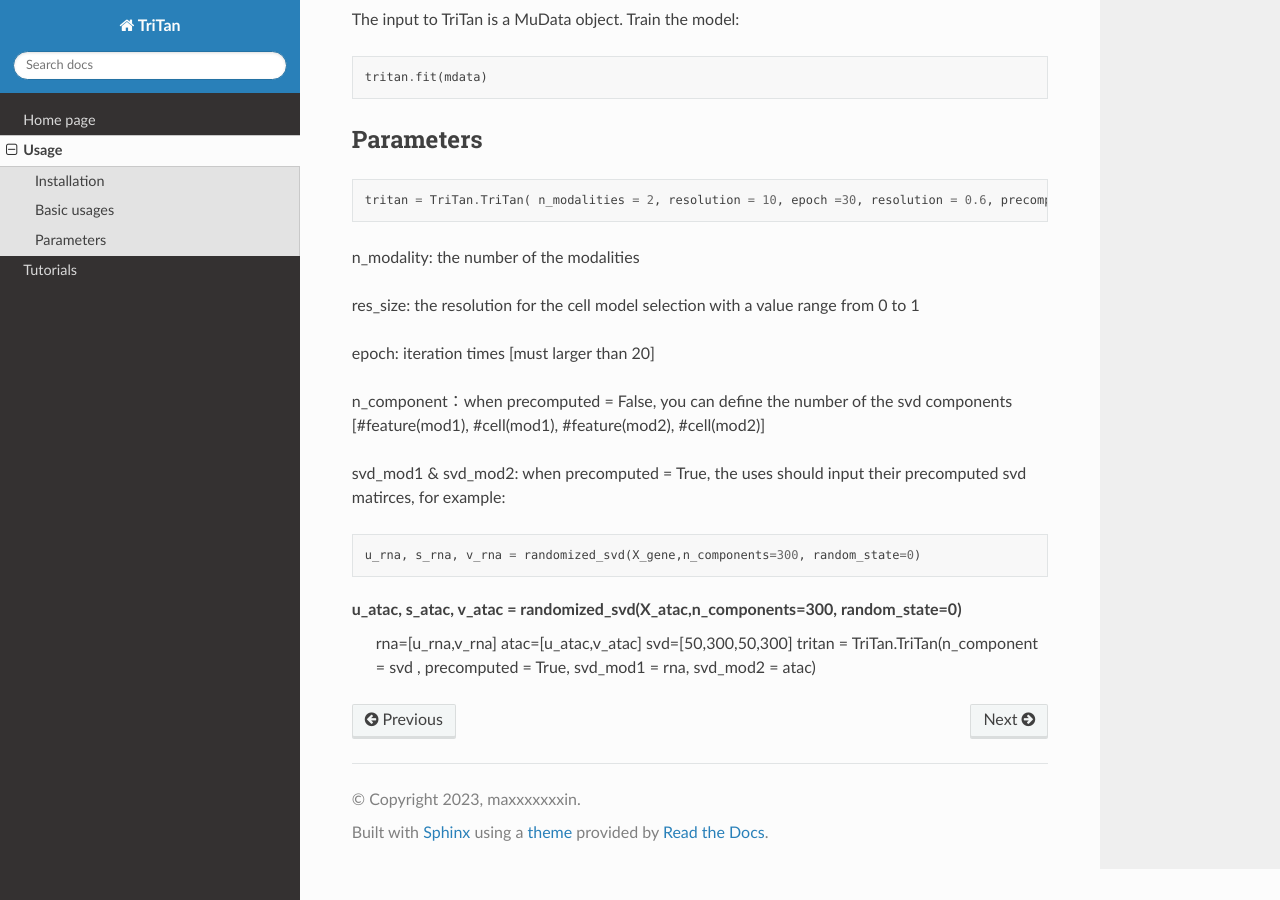
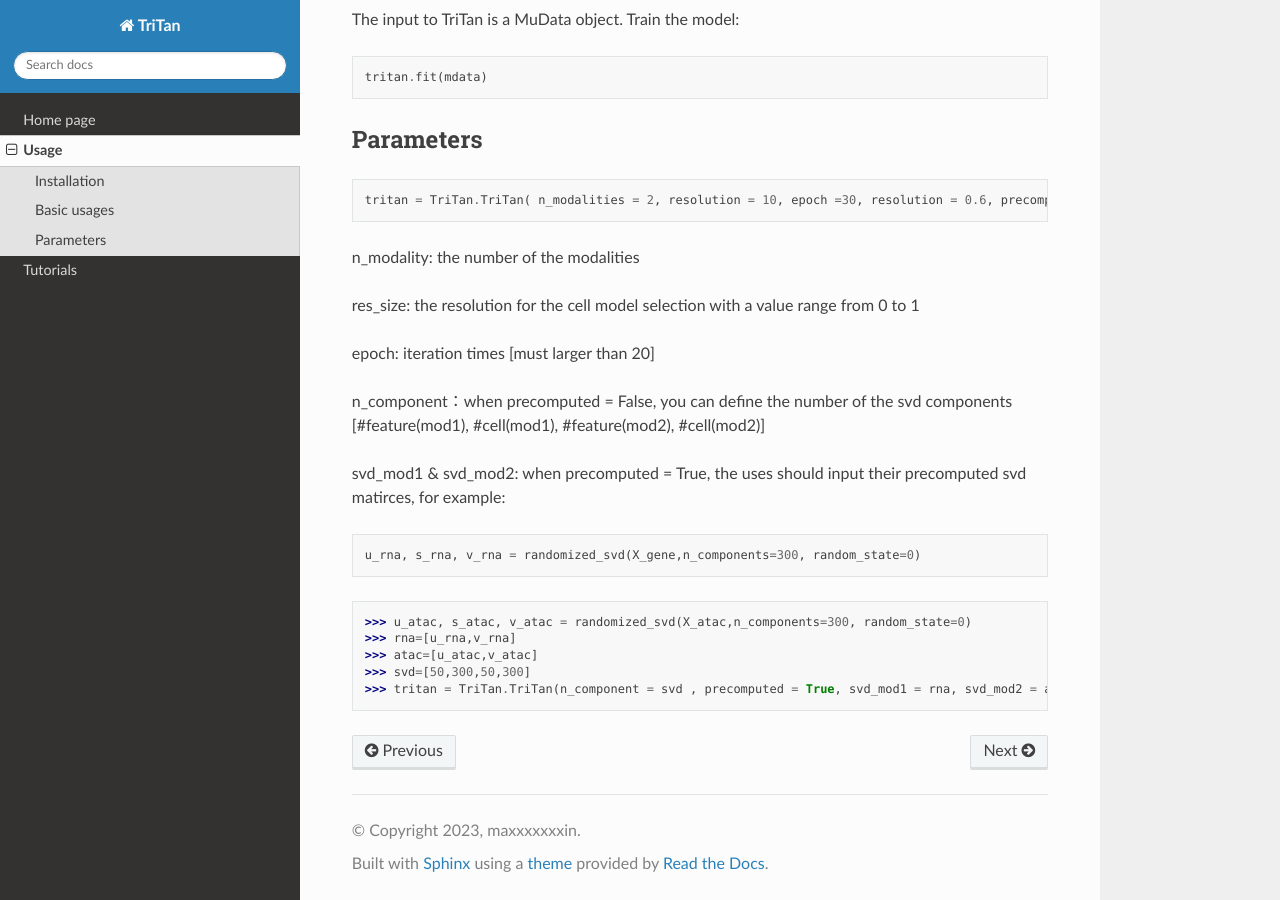
Before and after one commit to maxxxxxxxin/rtd-tutorial, a Sphinx documentation site: the page built from docs/source/usage.rst, in a window 1280 px wide and 900 px high, scrolled down 608 px. Built offline with Sphinx 7.4.7 and the Read the Docs theme 2.0.0, drawn with Linux system fonts in a browser that asks for light colours; pages that are not in the unit, such as notebooks, are missing from menus.

```diff
--- a/docs/source/usage.rst
+++ b/docs/source/usage.rst
@@ -55,8 +55,8 @@ svd_mod1 & svd_mod2: when precomputed = True, the uses should input their precom
 
    u_rna, s_rna, v_rna = randomized_svd(X_gene,n_components=300, random_state=0)
 
-u_atac, s_atac, v_atac = randomized_svd(X_atac,n_components=300, random_state=0)
-   rna=[u_rna,v_rna]
-   atac=[u_atac,v_atac]
-   svd=[50,300,50,300]
-   tritan = TriTan.TriTan(n_component = svd , precomputed = True, svd_mod1 = rna, svd_mod2 = atac)
+>>> u_atac, s_atac, v_atac = randomized_svd(X_atac,n_components=300, random_state=0)
+>>> rna=[u_rna,v_rna]
+>>> atac=[u_atac,v_atac]
+>>> svd=[50,300,50,300]
+>>> tritan = TriTan.TriTan(n_component = svd , precomputed = True, svd_mod1 = rna, svd_mod2 = atac)
```
